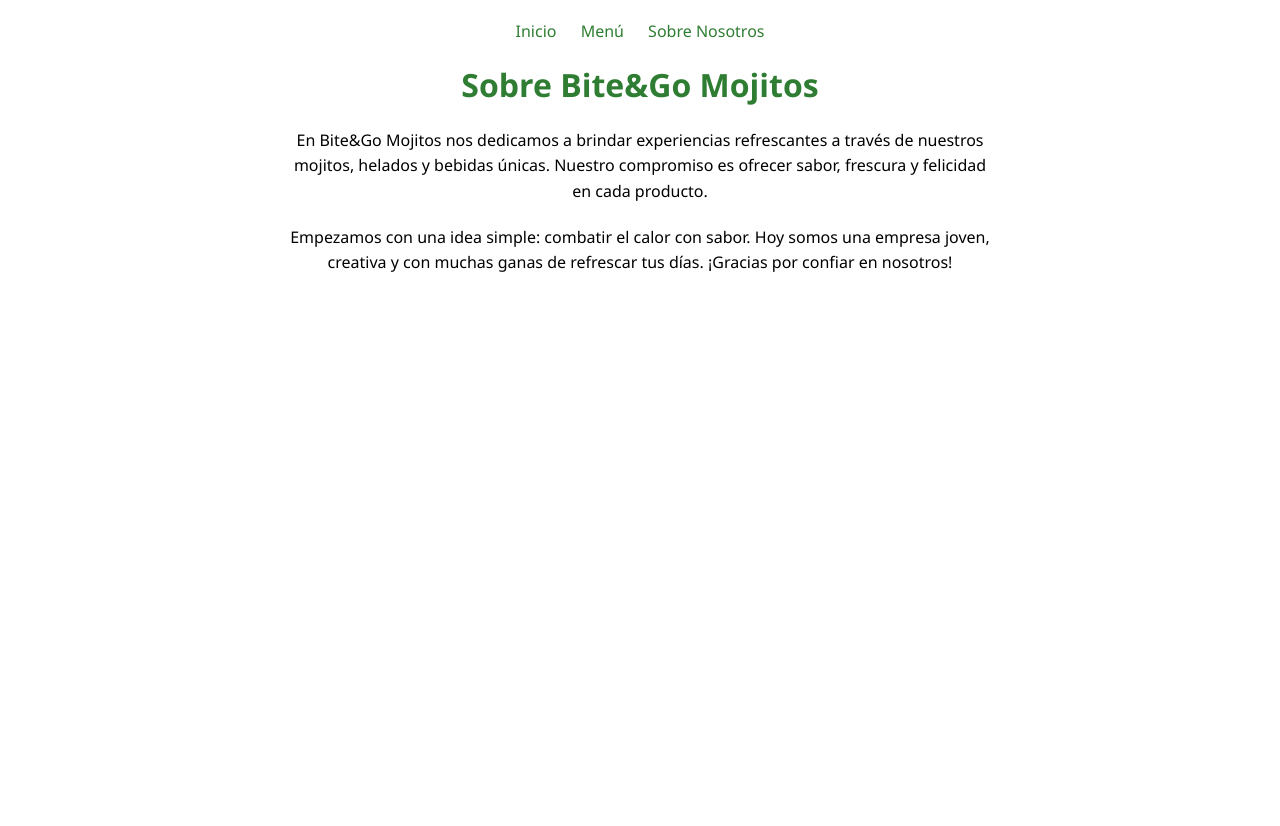
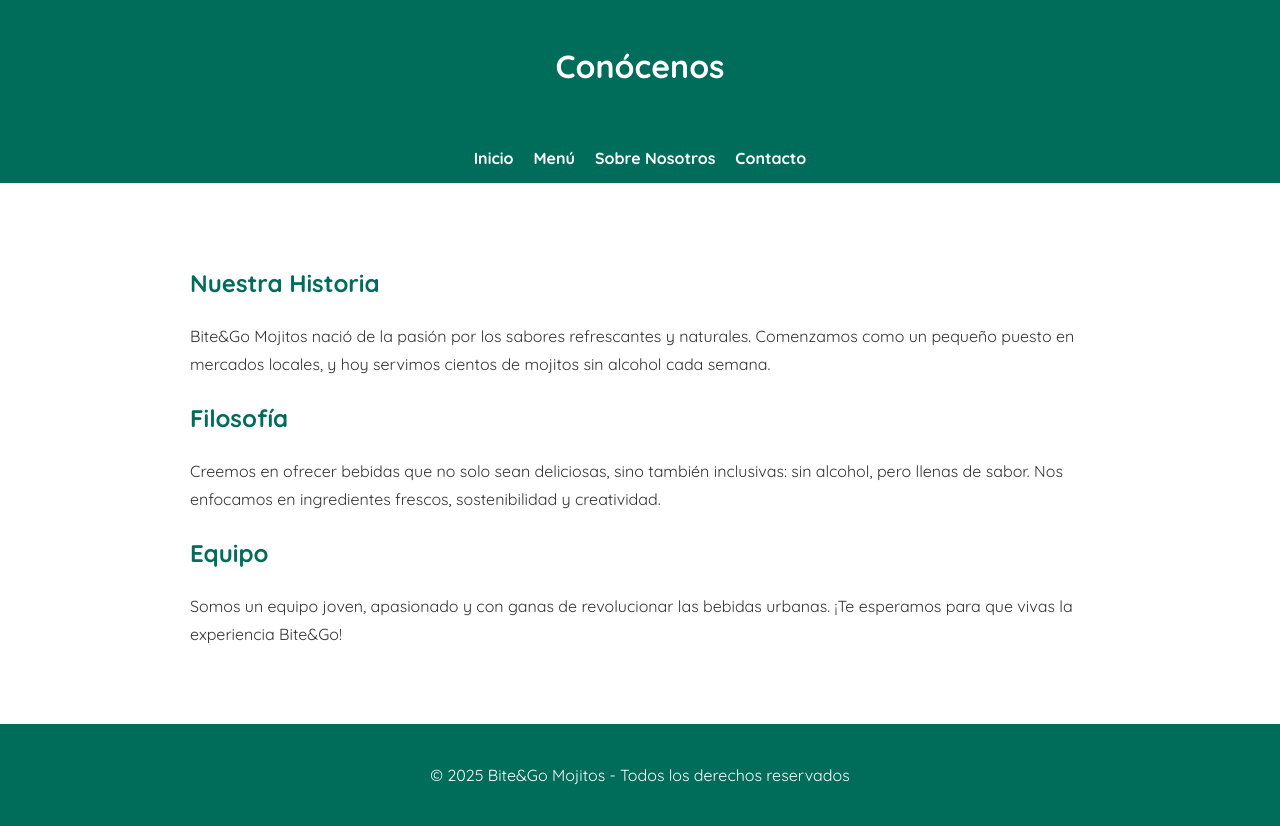
Before and after one commit to romeroiker/Bite-Go_Mojitos, a plain HTML site: page info.html in a window 1280 px wide. Before the commit the page ends 800 px from the top, so only its background shows below. Drawn offline with Linux system fonts and the light colour scheme.

Commit message:
Update info.html

```diff
--- a/info.html
+++ b/info.html
@@ -4,55 +4,81 @@
   <meta charset="UTF-8" />
   <meta name="viewport" content="width=device-width, initial-scale=1.0" />
   <title>Sobre Nosotros - Bite&Go Mojitos</title>
+  <link href="https://fonts.googleapis.com/css2?family=Quicksand:wght@400;600;700&display=swap" rel="stylesheet" />
   <style>
     body {
-      font-family: 'Segoe UI', sans-serif;
       margin: 0;
-      padding: 20px;
-      background-color: #ffffff;
+      font-family: 'Quicksand', sans-serif;
+      background-color: #fff;
+      color: #333;
+    }
+
+    header, footer {
+      background-color: #006d5b;
+      color: white;
+      text-align: center;
+      padding: 25px 20px;
     }
 
     nav {
-      text-align: center;
-      margin-bottom: 20px;
+      background-color: #006d5b;
+      display: flex;
+      justify-content: center;
+      gap: 20px;
+      padding: 15px 0;
     }
 
     nav a {
-      margin: 0 10px;
+      color: white;
       text-decoration: none;
-      color: #2e7d32;
+      font-weight: bold;
+      transition: transform 0.3s ease;
     }
 
-    h1 {
-      color: #2e7d32;
-      text-align: center;
+    nav a:hover {
+      transform: scale(1.1);
+      text-decoration: underline;
     }
 
-    p {
-      max-width: 700px;
-      margin: 20px auto;
-      line-height: 1.6;
-      text-align: center;
+    .container {
+      max-width: 900px;
+      margin: 40px auto;
+      padding: 20px;
+      line-height: 1.7;
+    }
+
+    h2 {
+      color: #006d5b;
     }
   </style>
 </head>
 <body>
 
+  <header>
+    <h1>Conócenos</h1>
+  </header>
+
   <nav>
     <a href="index.html">Inicio</a>
     <a href="menu.html">Menú</a>
     <a href="info.html">Sobre Nosotros</a>
+    <a href="contacto.html">Contacto</a>
   </nav>
 
-  <h1>Sobre Bite&Go Mojitos</h1>
+  <div class="container">
+    <h2>Nuestra Historia</h2>
+    <p>Bite&Go Mojitos nació de la pasión por los sabores refrescantes y naturales. Comenzamos como un pequeño puesto en mercados locales, y hoy servimos cientos de mojitos sin alcohol cada semana.</p>
 
-  <p>
-    En Bite&Go Mojitos nos dedicamos a brindar experiencias refrescantes a través de nuestros mojitos, helados y bebidas únicas. Nuestro compromiso es ofrecer sabor, frescura y felicidad en cada producto.
-  </p>
+    <h2>Filosofía</h2>
+    <p>Creemos en ofrecer bebidas que no solo sean deliciosas, sino también inclusivas: sin alcohol, pero llenas de sabor. Nos enfocamos en ingredientes frescos, sostenibilidad y creatividad.</p>
 
-  <p>
-    Empezamos con una idea simple: combatir el calor con sabor. Hoy somos una empresa joven, creativa y con muchas ganas de refrescar tus días. ¡Gracias por confiar en nosotros!
-  </p>
+    <h2>Equipo</h2>
+    <p>Somos un equipo joven, apasionado y con ganas de revolucionar las bebidas urbanas. ¡Te esperamos para que vivas la experiencia Bite&Go!</p>
+  </div>
+
+  <footer>
+    <p>&copy; 2025 Bite&Go Mojitos - Todos los derechos reservados</p>
+  </footer>
 
 </body>
 </html>
```
